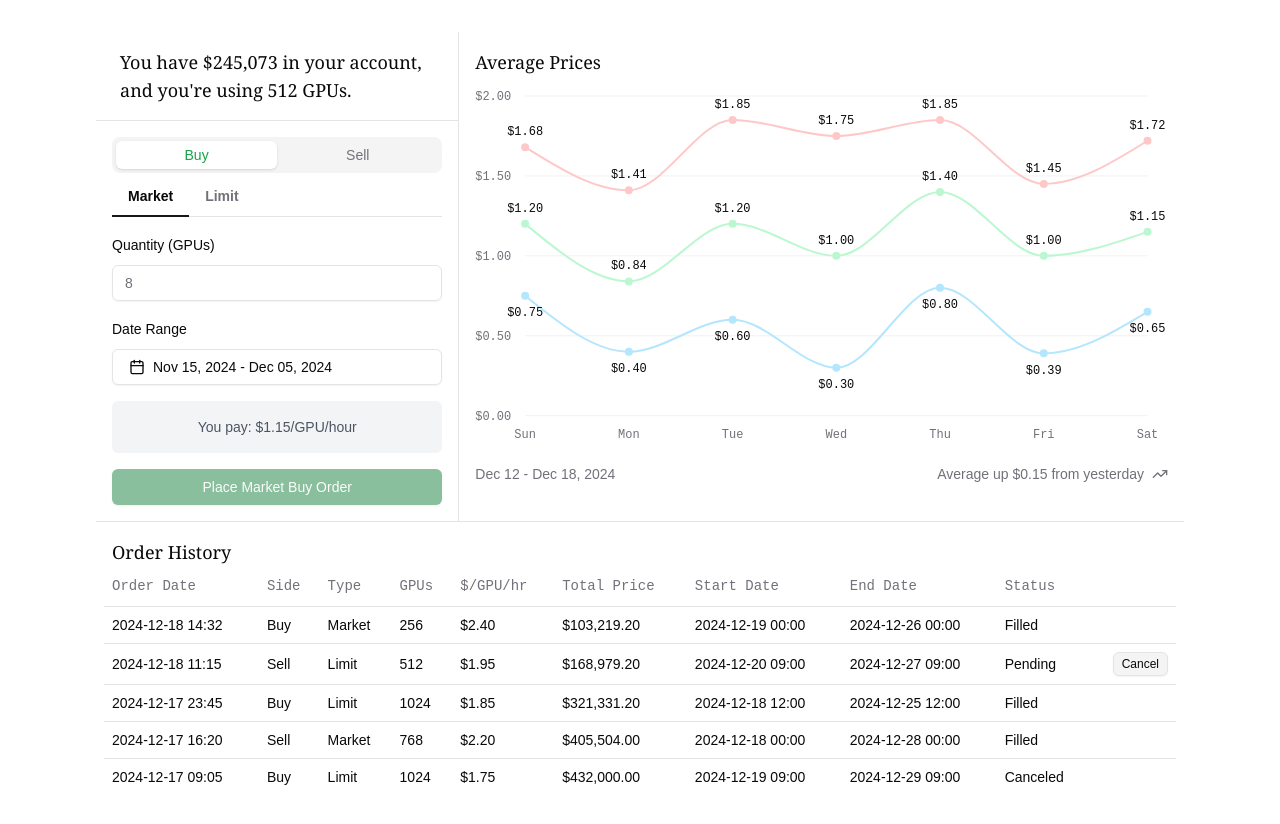
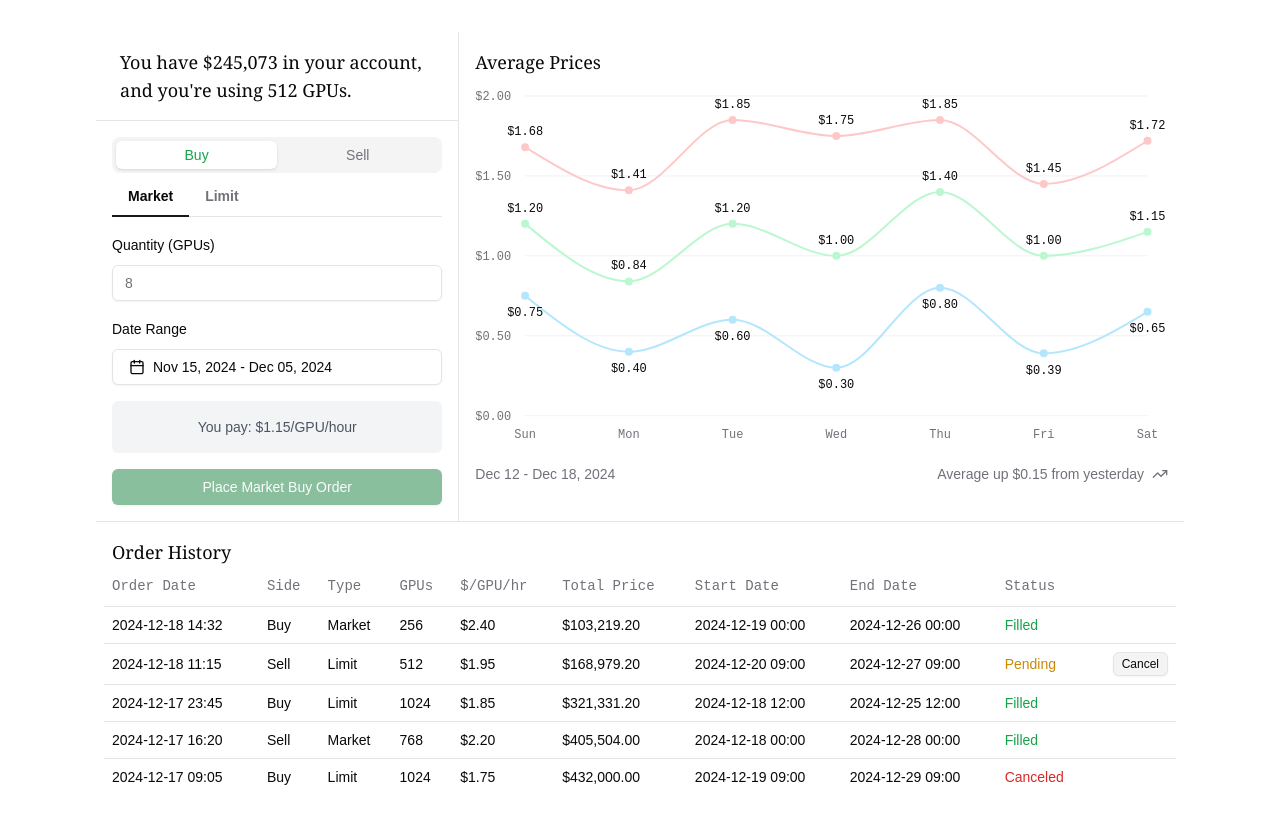
Before and after one commit to darzyx/gpu-auction-house, a Next.js app: page / in a window 1280 px wide. Shown: the top 824 px of the page. Built offline with nearby package versions, Linux system fonts and the light colour scheme.

Commit message:
Add colors to order history status

```diff
--- a/src/components/order-history.tsx
+++ b/src/components/order-history.tsx
@@ -89,7 +89,17 @@ export default function OrderHistory() {
                             <TableCell>{order.totalPrice}</TableCell>
                             <TableCell>{order.startDate}</TableCell>
                             <TableCell>{order.endDate}</TableCell>
-                            <TableCell>{order.status}</TableCell>
+                            <TableCell
+                                className={
+                                    order.status === "Filled"
+                                        ? "text-green-600"
+                                        : order.status === "Pending"
+                                        ? "text-yellow-600"
+                                        : "text-red-600"
+                                }
+                            >
+                                {order.status}
+                            </TableCell>
                             <TableCell className="text-right">
                                 {order.status === "Pending" && (
                                     <Button
```
